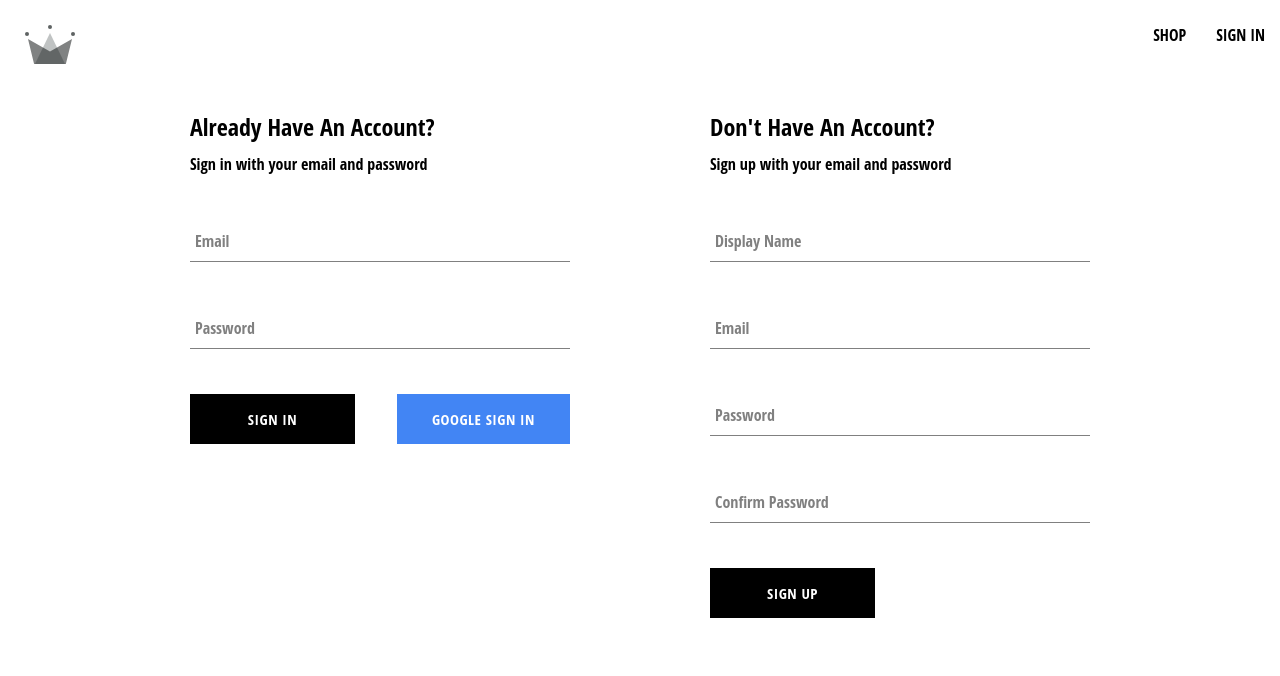
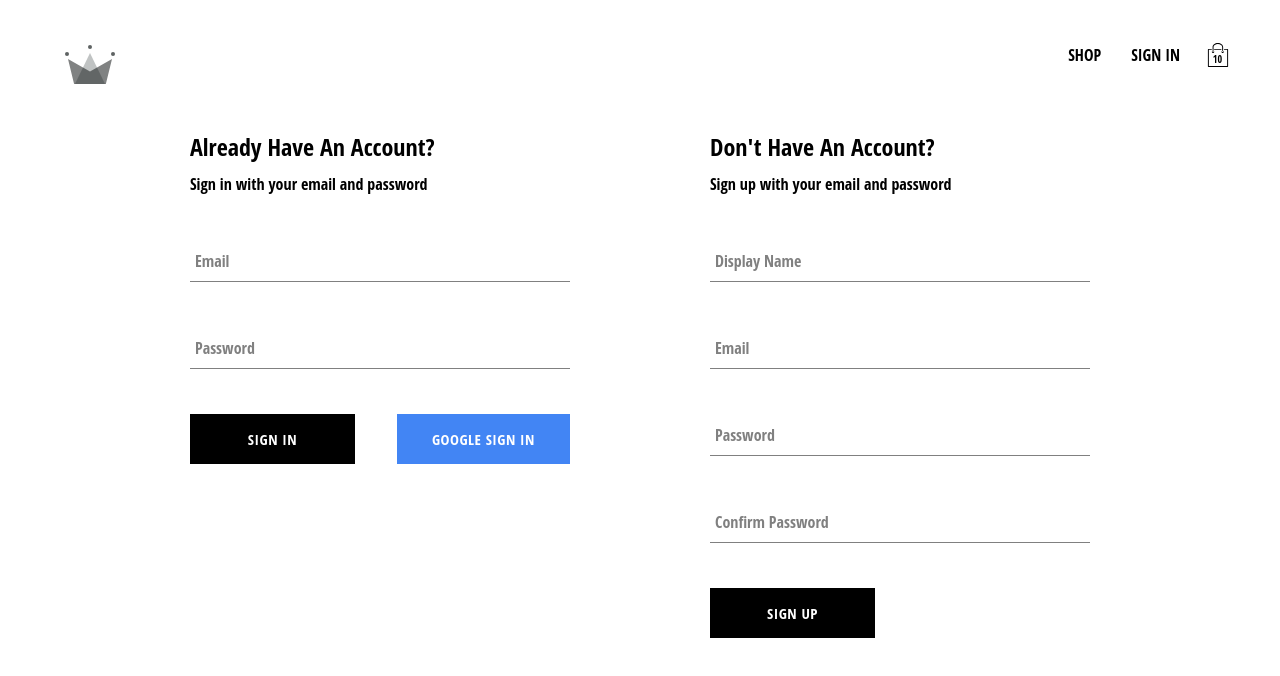
Before and after one commit to justjulio95/crwn-clothing, a React (Create React App) app: page /auth in a window 1280 px wide. Shown: the top 676 px of the page. Built offline with nearby package versions, Linux system fonts and the light colour scheme; no server answers; a web font is replaced by a local one.

Commit message:
adding cart context and shopping icon as well as icon

```diff
--- /dev/null
+++ b/src/components/cart-dropdown/cart-dropdown.component.jsx
@@ -0,0 +1,14 @@
+import Button from '../button/button.component';
+import './cart-dropdown.styles.scss';
+
+const CartDropdown = () => {
+  return (
+    <div className='cart-dropdown-container'>
+      <div className='cart-items'>
+        <Button>CHECKOUT</Button>
+      </div>
+    </div>
+  )
+}
+
+export default CartDropdown
--- /dev/null
+++ b/src/components/cart-dropdown/cart-dropdown.styles.scss
@@ -0,0 +1,29 @@
+.cart-dropdown-container {
+  position: absolute;
+  width: 240px;
+  height: 340px;
+  display: flex;
+  flex-direction: column;
+  padding: 20px;
+  border: 1px solid black;
+  background-color: white;
+  top: 90px;
+  right: 40px;
+  z-index: 5;
+
+  .empty-message {
+    font-size: 18px;
+    margin: 50px auto;
+  }
+
+  .cart-items {
+    height: 240px;
+    display: flex;
+    flex-direction: column;
+    overflow: scroll;
+  }
+
+  button {
+    margin-top: auto;
+  }
+}
--- /dev/null
+++ b/src/components/cart-icon/cart-icon.component.jsx
@@ -0,0 +1,21 @@
+import { useContext } from 'react'
+import { CartContext } from '../contexts/cart.context'
+
+import { ReactComponent as ShoppingIcon } from '../../assets/shopping-bag.svg'
+
+import './cart-icon.styles.scss'
+
+const CartIcon = () => {
+  const { isCartOpen, setIsCartOpen } = useContext(CartContext)
+
+  const toggleIsCartOpen = () => setIsCartOpen(!isCartOpen)
+
+  return (
+    <div className='cart-icon-container' onClick={toggleIsCartOpen}>
+      <ShoppingIcon className='shopping-icon'/>
+      <span className='item-count'>10</span>
+    </div>
+  )
+}
+
+export default CartIcon
--- /dev/null
+++ b/src/components/cart-icon/cart-icon.styles.scss
@@ -0,0 +1,21 @@
+.cart-icon-container {
+  width: 45px;
+  height: 45px;
+  position: relative;
+  display: flex;
+  align-items: center;
+  justify-content: center;
+  cursor: pointer;
+
+  .shopping-icon {
+    width: 24px;
+    height: 24px;
+  }
+
+  .item-count {
+    position: absolute;
+    font-size: 10px;
+    font-weight: bold;
+    bottom: 12px;
+  }
+}
--- /dev/null
+++ b/src/components/contexts/cart.context.jsx
@@ -0,0 +1,13 @@
+import { createContext, useState } from "react";
+
+export const CartContext = createContext({
+  isCartOpen: false,
+  setIsCartOpen: () => {}
+})
+
+export const CartProvider = ({children}) => {
+  const [isCartOpen, setIsCartOpen] = useState(false);
+  const value = { isCartOpen, setIsCartOpen}
+
+  return <CartContext.Provider value={value}>{children}</CartContext.Provider>
+}
--- a/src/index.js
+++ b/src/index.js
@@ -6,6 +6,7 @@
 import App from './App';
 import { UserProvider } from './components/contexts/user.context';
 import { ProductsProvider } from './components/contexts/products.context';
+import { CartProvider } from './components/contexts/cart.context';
 import reportWebVitals from './reportWebVitals';
 
 const root = ReactDOM.createRoot(document.getElementById('root'));
@@ -14,7 +15,9 @@
     <BrowserRouter>
       <UserProvider>
         <ProductsProvider>
-          <App />
+          <CartProvider>
+            <App />
+          </CartProvider>
         </ProductsProvider>
       </UserProvider>
     </BrowserRouter>
--- a/src/index.scss
+++ b/src/index.scss
@@ -1,5 +1,6 @@
 body {
   margin: 0;
+  padding: 20px 40px;
   font-family: 'Open Sans Condensed', sans-serif;
   -webkit-font-smoothing: antialiased;
   -moz-osx-font-smoothing: grayscale;
--- a/src/routes/navigation/navigation.component.jsx
+++ b/src/routes/navigation/navigation.component.jsx
@@ -1,7 +1,11 @@
 import { Fragment, useContext } from 'react';
 import { Outlet, Link } from 'react-router-dom';
 
+import CartIcon from '../../components/cart-icon/cart-icon.component';
+import CartDropdown from '../../components/cart-dropdown/cart-dropdown.component';
+
 import { UserContext } from '../../components/contexts/user.context';
+import { CartContext } from '../../components/contexts/cart.context';
 
 import { ReactComponent as CrwnLogo } from '../../assets/crown.svg'
 import { signOutUser } from '../../utils/firebase/firebase.utils';
@@ -9,7 +13,8 @@
 import './navigation.styles.scss'
 
 const Navigation = () => {
-  const { currentUser } = useContext(UserContext)
+  const { currentUser } = useContext(UserContext);
+  const { isCartOpen } = useContext(CartContext)
 
   return (
     <Fragment>
@@ -30,7 +35,9 @@
               </Link>
             )
           }
+          <CartIcon/>
         </div>
+        {isCartOpen && <CartDropdown/>}
       </div>
       <Outlet />
     </Fragment>
```
Also changed, not shown: src/assets/shopping-bag.svg (added).
